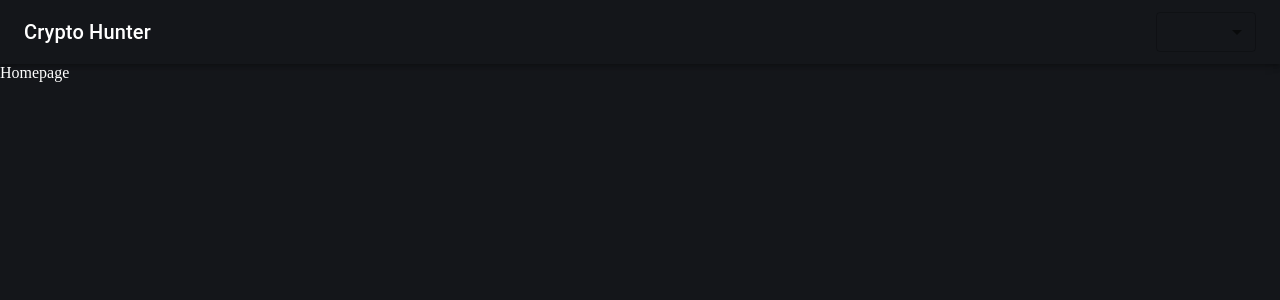
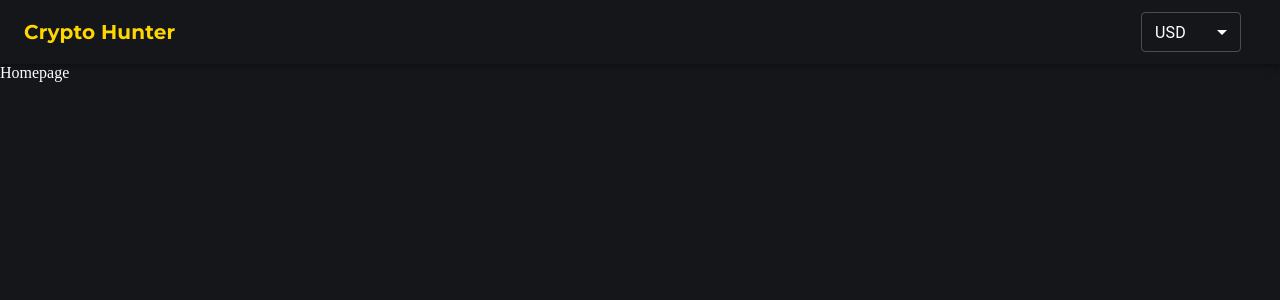
Before and after one commit to Bijoy-Prasad-Modi/Crypto-Crate, a React (Vite) app: page / in a window 1280 px wide. Shown: the top 300 px of the page. Built offline with nearby package versions, Linux system fonts and the light colour scheme.

Commit message:
Header code is being updated and Context for the currency is bieng implemented

```diff
--- a/src/components/Header.jsx
+++ b/src/components/Header.jsx
@@ -6,46 +6,66 @@ import Typography from "@mui/material/Typography";
 import Button from "@mui/material/Button";
 import IconButton from "@mui/material/IconButton";
 import MenuIcon from "@mui/icons-material/Menu";
-import { MenuItem, Select } from "@mui/material";
+import { createTheme, MenuItem, Select } from "@mui/material";
+import { useNavigate } from "react-router-dom";
+import { ThemeProvider } from "@emotion/react";
+import { useCrypto } from "../context/CurrencyContext";
+
+const darkTheme = createTheme({
+  palette: {
+    mode: "dark",
+    primary: {
+      main: "#fff",
+    },
+  },
+});
 
 const Header = () => {
-    // const AppContainer = styled("div")(({ theme }) => ({
-    //     backgroundColor: "#14161a",
-    //     minHeight: "100vh",
-    //     color: "white",
-    //   }));
+  const navigate = useNavigate();
 
+  const handleNavigation = () => {
+    navigate("/");
+  };
 
-
+  const { currency, symbol, setCurrency } = useCrypto();
 
   return (
+    <ThemeProvider theme={darkTheme}>
       <Box sx={{ flexGrow: 1 }}>
         <AppBar color="transparent" position="static">
           <Toolbar>
-          {/* <IconButton
-            size="large"
-            edge="start"
-            color="inherit"
-            aria-label="menu"
-            sx={{ mr: 2 }}
+            <Typography
+              onClick={handleNavigation}
+              variant="h6"
+              component="div"
+              sx={{
+                flexGrow: 1,
+                color: "gold",
+                fontFamily: "Montserrat",
+                fontWeight: "bold",
+                cursor: "pointer",
+              }}
             >
-            <MenuIcon />
-          </IconButton> */}
-          <Typography variant="h6" component="div" sx={{ flexGrow: 1 }}>
               Crypto Hunter
             </Typography>
             <Select
               variant="outlined"
-            style={{ width: 100, height: 40, marginLeft: 15 }}
+              value={currency}
+              onChange={(e) => {
+                if (e.target.value !== currency) {
+                  setCurrency(e.target.value);
+                }
+              }}
+              style={{ width: 100, height: 40, marginRight: 15 }}
             >
               <MenuItem value={"USD"}>USD</MenuItem>
-            <MenuItem value={"INR"}>EURO</MenuItem>
-            <MenuItem>INR</MenuItem>
+              <MenuItem value={"EURO"}>EURO</MenuItem>
+              <MenuItem value={"INR"}>INR</MenuItem>
             </Select>
-          {/* <Button color="inherit">Login</Button> */}
           </Toolbar>
         </AppBar>
       </Box>
+    </ThemeProvider>
   );
 };
 
--- /dev/null
+++ b/src/context/CurrencyContext.jsx
@@ -0,0 +1,35 @@
+import React, { createContext, useContext, useEffect, useState } from "react";
+
+const CryptoContext = createContext();
+
+const CryptoProvider = ({ children }) => {
+  const [currency, setCurrency] = useState("USD"); //Default value
+  const [symbol, setSymbol] = useState("$"); //Default value
+
+  useEffect(() => {
+    const currencySymbols = {
+      USD: "$",
+      EURO: "€",
+      INR: "₹",
+    };
+    setSymbol(currencySymbols[currency] || ""); // Fallback to empty if not found
+  }, [currency]); // Runs when currency changes
+
+  return (
+    <CryptoContext.Provider value={{ currency, symbol, setCurrency }}>
+      {children}
+    </CryptoContext.Provider>
+  );
+};
+
+// Custom hook to consume context
+export const useCrypto = () => {
+  const context = useContext(CryptoContext);
+
+  if (!context) {
+    throw new Error("useCrypto must be used within a CryptoProvider");
+  }
+  return context;
+};
+
+export default CryptoProvider;
--- a/src/main.jsx
+++ b/src/main.jsx
@@ -1,9 +1,12 @@
 import { StrictMode } from "react";
 import { createRoot } from "react-dom/client";
 import App from "./App.jsx";
+import CryptoProvider from "./context/CurrencyContext.jsx";
 
 createRoot(document.getElementById("root")).render(
   <StrictMode>
-    <App />
+    <CryptoProvider>
+      <App />
+    </CryptoProvider>
   </StrictMode>
 );
```
Lines whose indentation alone changed are shown as unchanged.
